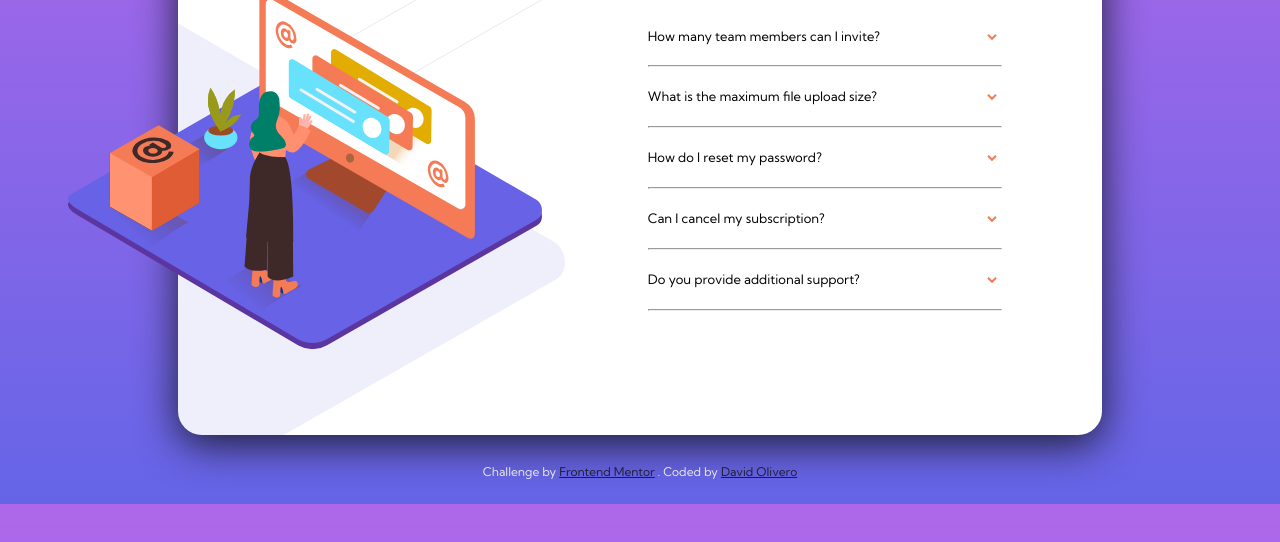
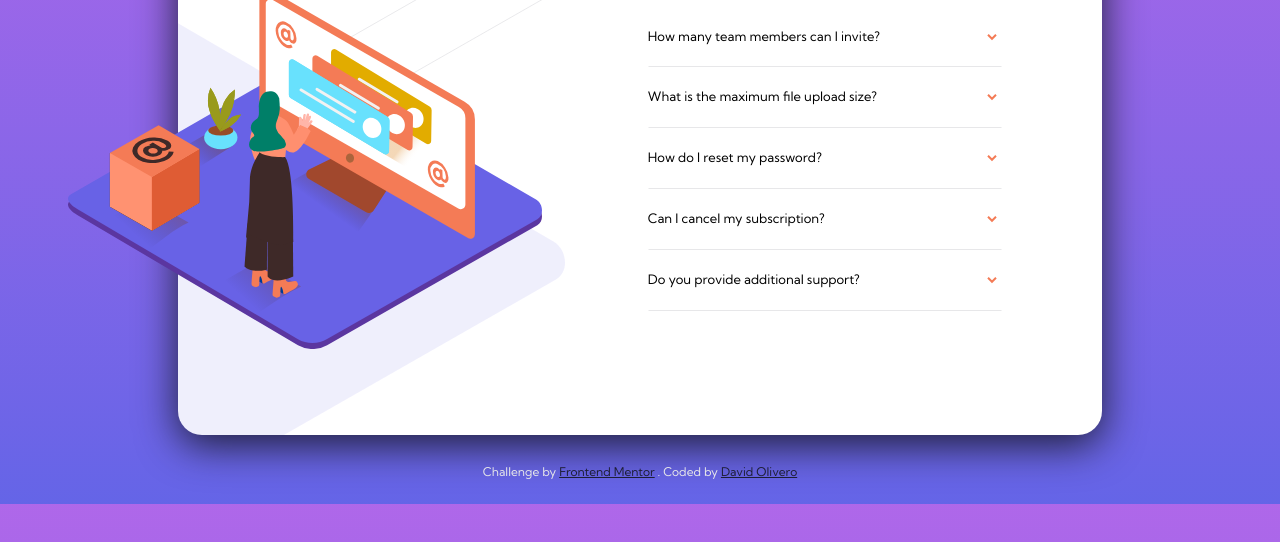
Before and after one commit to dvcode01/proyecto-faq-accordion, a plain HTML site: page index.html in a window 1280 px wide. Shown: the part 202-744 px from the top of the page. Drawn offline with nearby package versions, Linux system fonts and the light colour scheme.

Commit message:
pequeños cambios en el css

```diff
--- a/css/styles.css
+++ b/css/styles.css
@@ -28,7 +28,8 @@ body{
     align-items: center;
 }
 hr{
-    color: var(--Light-grayish-blue);
+    border-color: transparent;
+    border-bottom-color: var(--Light-grayish-blue);
 }
 /* CARD */
 .card{
```
